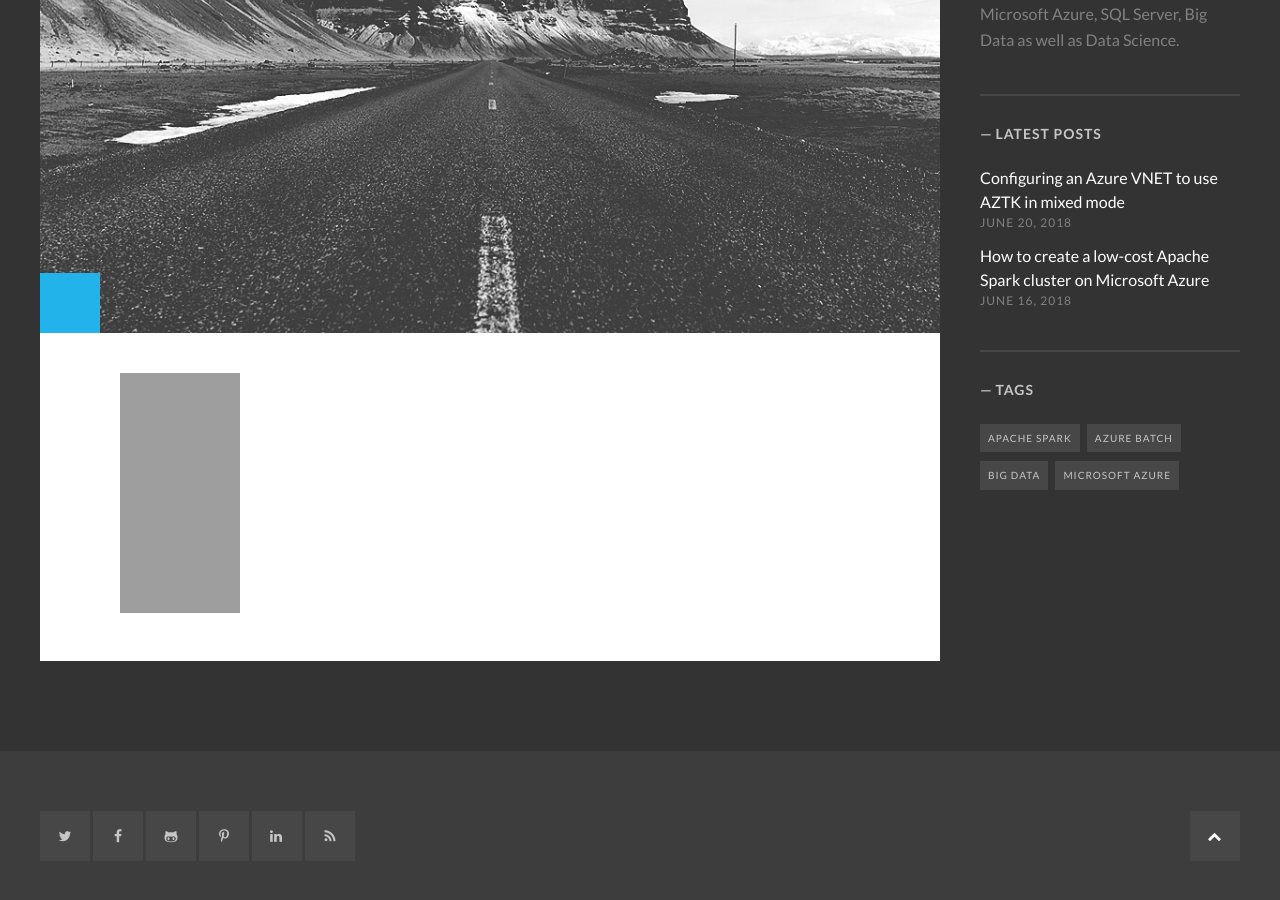
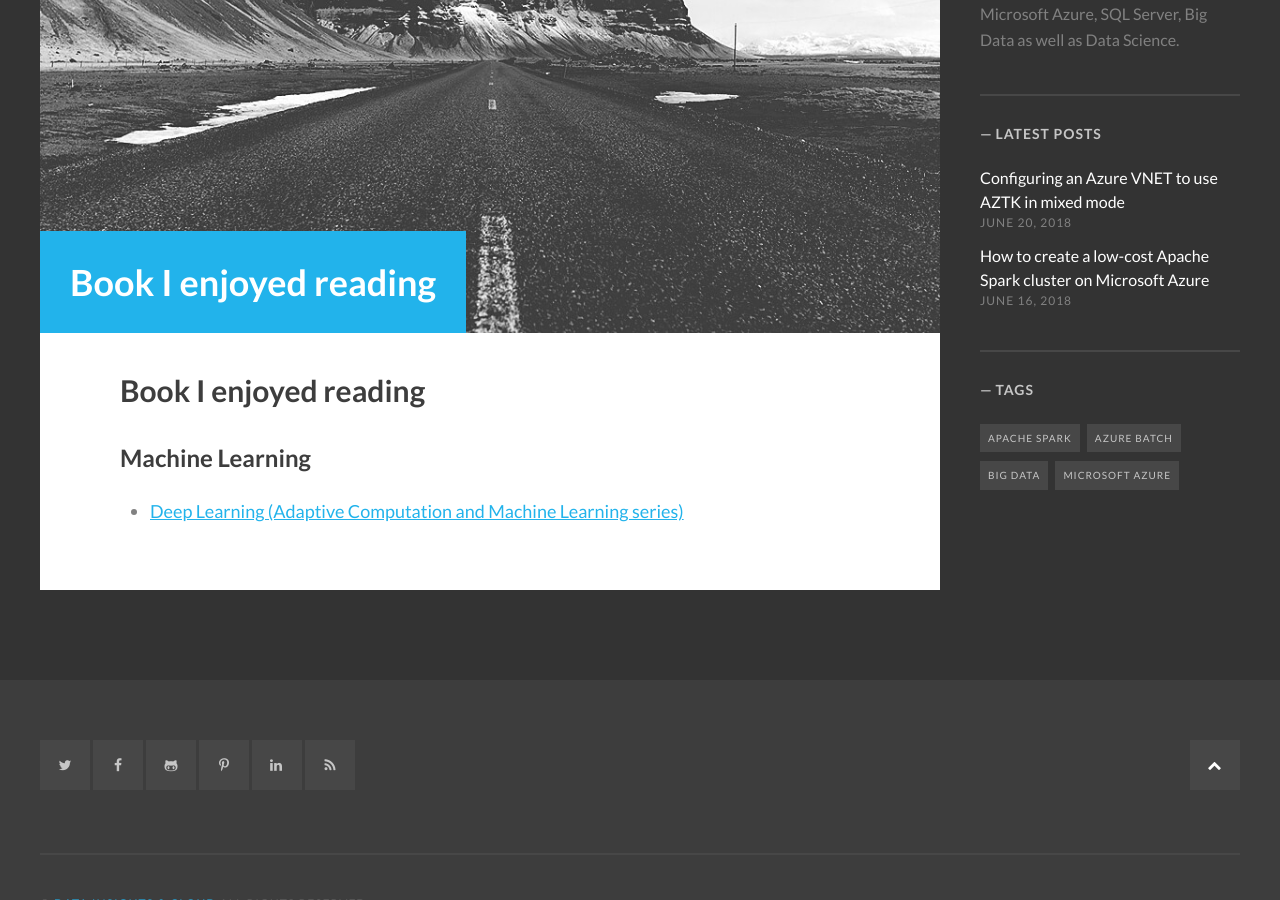
Before and after one commit to SaschaDittmann/datainsightsblog, a Jekyll site: the page built from recommended/books.md, in a window 1280 px wide and 900 px high, scrolled down 416 px. Built offline with Jekyll 4.4.1, drawn with Linux system fonts in a browser that asks for light colours; some web fonts are replaced; a script that is not in the unit is left out; our own code applies the rules of GitHub Pages for plain Markdown files; grey boxes are pictures that could not be loaded.

Commit message:
Fixed: Recommended Books

```diff
--- a/_layouts/default.html
+++ b/_layouts/default.html
@@ -51,5 +51,8 @@
     {% include footer.html %}
     <script src="https://ajax.googleapis.com/ajax/libs/jquery/3.3.1/jquery.min.js"></script>
     <script type="text/javascript" src="{{ site.baseurl }}/assets/scripts.js"></script>
+    <!-- Amazon OneLink -->
+    <div id="amzn-assoc-ad-0730ff4e-6c7c-4139-b996-b265a1ad1315"></div>
+    <script async src="https://z-na.amazon-adsystem.com/widgets/onejs?MarketPlace=US&adInstanceId=0730ff4e-6c7c-4139-b996-b265a1ad1315"></script>
 </body>
 </html>
--- a/recommended/books.md
+++ b/recommended/books.md
@@ -4,8 +4,8 @@
 banner_image: 404.jpg
 ---
 
-<iframe style="width:120px;height:240px;" marginwidth="0" marginheight="0" scrolling="no" frameborder="0" src="https://ws-na.amazon-adsystem.com/widgets/q?ServiceVersion=20070822&OneJS=1&Operation=GetAdHtml&MarketPlace=US&source=ac&ref=tf_til&ad_type=product_link&tracking_id=saschadittman-20&marketplace=amazon&region=US&placement=0262035618&asins=0262035618&linkId=0c262d840569e225a056dc91594c8d8d&show_border=false&link_opens_in_new_window=true&price_color=333333&title_color=0066c0&bg_color=ffffff">
-</iframe>
+## Book I enjoyed reading
 
-<div id="amzn-assoc-ad-0730ff4e-6c7c-4139-b996-b265a1ad1315"></div>
-<script async src="https://z-na.amazon-adsystem.com/widgets/onejs?MarketPlace=US&adInstanceId=0730ff4e-6c7c-4139-b996-b265a1ad1315"></script>
+### Machine Learning
+
+* [Deep Learning (Adaptive Computation and Machine Learning series)](https://www.amazon.com/gp/product/0262035618/ref=as_li_tl?ie=UTF8&camp=1789&creative=9325&creativeASIN=0262035618&linkCode=as2&tag=saschadittman-20&linkId=0a7bb599c16c3981bcfa13698ea25217)
```
